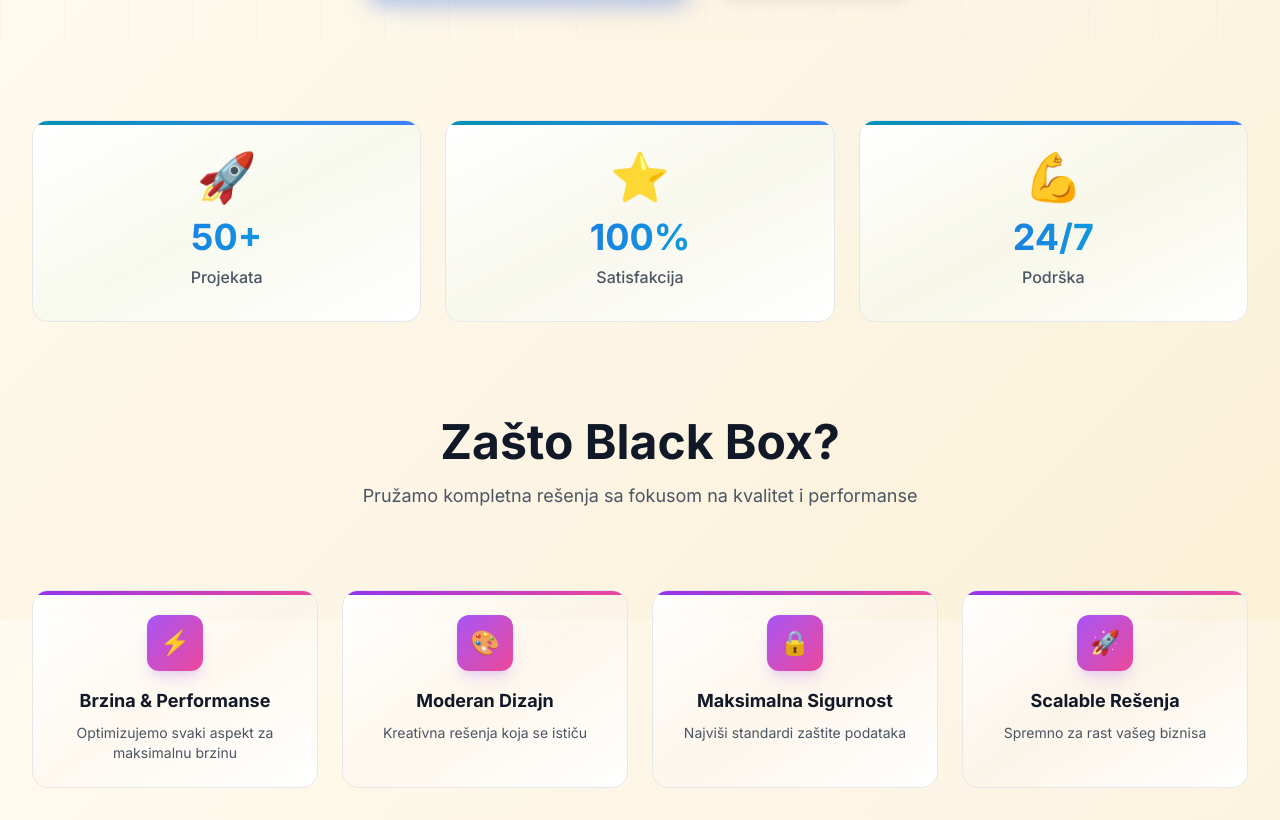
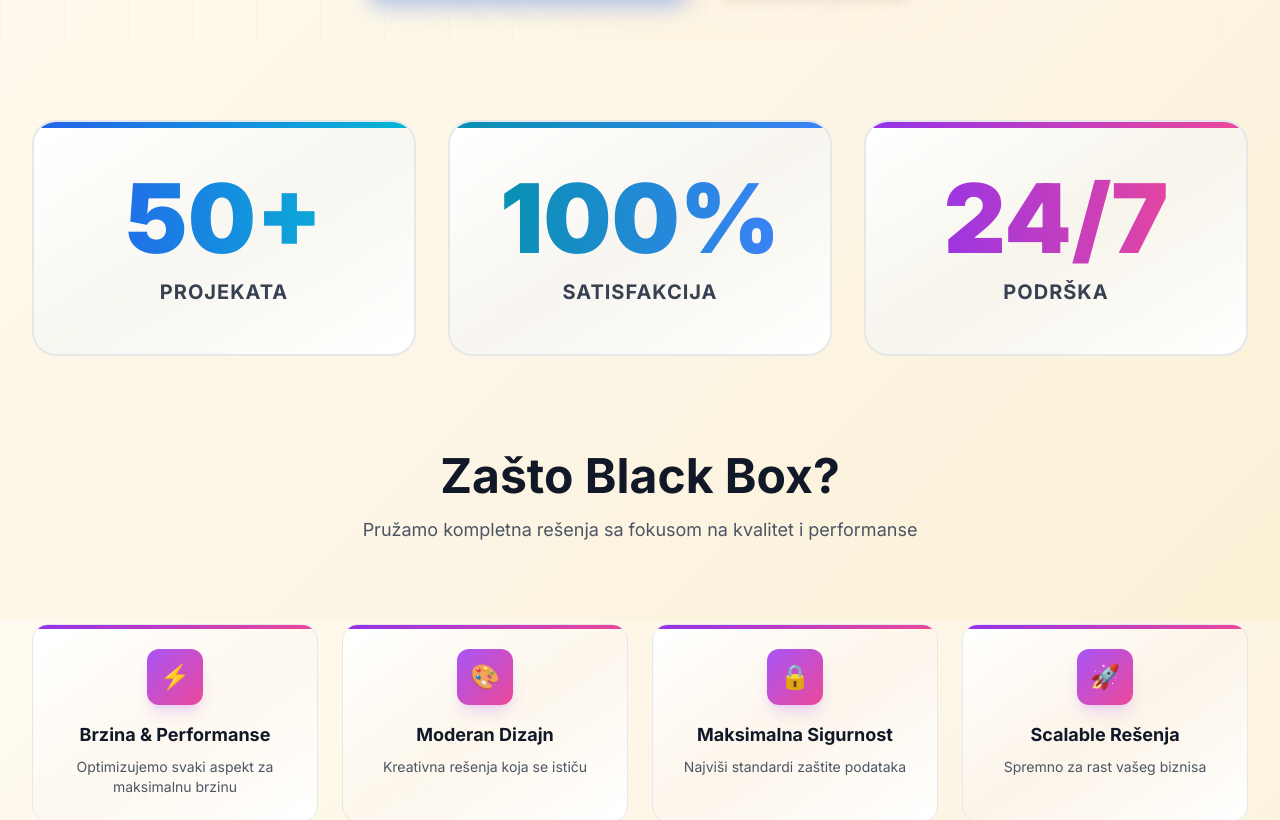
Before and after one commit to NemanjaNene/BlackBox_Site, a Next.js app: page / in a window 1280 px wide. Shown: the part 980-1800 px from the top of the page. Built offline with nearby package versions, Linux system fonts and the light colour scheme.

Commit message:
Stats kartice sa animiranim brojevima - bez emoji ikona, BOLD dizajn

```diff
--- a/components/About.tsx
+++ b/components/About.tsx
@@ -1,12 +1,86 @@
 'use client'
 
 import { motion } from 'framer-motion'
+import { useEffect, useState } from 'react'
+
+function StatCard({ stat, index }: { stat: any, index: number }) {
+  const [count, setCount] = useState(0)
+  const [isInView, setIsInView] = useState(false)
+
+  useEffect(() => {
+    if (!isInView) return
+
+    const target = parseInt(stat.number)
+    const duration = 2000
+    const increment = target / (duration / 16)
+    let current = 0
+
+    const timer = setInterval(() => {
+      current += increment
+      if (current >= target) {
+        setCount(target)
+        clearInterval(timer)
+      } else {
+        setCount(Math.floor(current))
+      }
+    }, 16)
+
+    return () => clearInterval(timer)
+  }, [isInView, stat.number])
+
+  return (
+    <motion.div
+      initial={{ opacity: 0, scale: 0.8 }}
+      whileInView={{ opacity: 1, scale: 1 }}
+      viewport={{ once: true, margin: "-100px" }}
+      onViewportEnter={() => setIsInView(true)}
+      transition={{ delay: index * 0.2, duration: 0.6, type: "spring" }}
+      whileHover={{ scale: 1.05, y: -10 }}
+      className="group relative"
+    >
+      <div className="relative bg-gradient-to-br from-white via-blue-50/40 to-white rounded-3xl p-12 border-2 border-gray-200 hover:border-blue-400 transition-all duration-500 text-center overflow-hidden">
+
+        {/* Animated gradient background */}
+        <motion.div
+          className={`absolute inset-0 bg-gradient-to-br ${stat.color} opacity-0 group-hover:opacity-5 transition-opacity duration-500`}
+        />
+
+        {/* Top gradient line */}
+        <div className={`absolute top-0 left-0 right-0 h-1.5 bg-gradient-to-r ${stat.color} rounded-t-3xl`} />
+
+        {/* Number with animation */}
+        <div className="relative z-10">
+          <motion.div
+            className={`text-7xl md:text-8xl font-black bg-gradient-to-r ${stat.color} bg-clip-text text-transparent mb-3`}
+            initial={{ scale: 0 }}
+            whileInView={{ scale: 1 }}
+            transition={{ delay: index * 0.2 + 0.3, type: "spring", bounce: 0.5 }}
+          >
+            {count}{stat.suffix}
+          </motion.div>
+
+          <motion.div
+            className="text-lg md:text-xl font-bold text-gray-700 uppercase tracking-wider"
+            initial={{ opacity: 0 }}
+            whileInView={{ opacity: 1 }}
+            transition={{ delay: index * 0.2 + 0.5 }}
+          >
+            {stat.label}
+          </motion.div>
+        </div>
+
+        {/* Glow effect on hover */}
+        <div className={`absolute inset-0 opacity-0 group-hover:opacity-100 transition-opacity duration-500 bg-gradient-to-t ${stat.color} blur-2xl -z-10`} />
+      </div>
+    </motion.div>
+  )
+}
 
 export default function About() {
   const stats = [
-    { number: '50+', label: 'Projekata', icon: '🚀' },
-    { number: '100%', label: 'Satisfakcija', icon: '⭐' },
-    { number: '24/7', label: 'Podrška', icon: '💪' },
+    { number: '50', suffix: '+', label: 'Projekata', color: 'from-blue-600 to-cyan-500' },
+    { number: '100', suffix: '%', label: 'Satisfakcija', color: 'from-cyan-600 to-blue-500' },
+    { number: '24', suffix: '/7', label: 'Podrška', color: 'from-purple-600 to-pink-500' },
   ]
 
   const features = [
@@ -42,23 +116,10 @@ export default function About() {
           whileInView={{ opacity: 1, y: 0 }}
           viewport={{ once: true }}
           transition={{ duration: 0.6 }}
-          className="grid md:grid-cols-3 gap-6 mb-24"
+          className="grid md:grid-cols-3 gap-8 mb-24"
         >
           {stats.map((stat, index) => (
-            <motion.div
-              key={index}
-              initial={{ opacity: 0, y: 20 }}
-              whileInView={{ opacity: 1, y: 0 }}
-              viewport={{ once: true }}
-              transition={{ delay: index * 0.1, duration: 0.5 }}
-              whileHover={{ y: -8 }}
-              className="relative bg-gradient-to-br from-white via-cyan-50/30 to-white rounded-2xl p-8 border border-gray-200 hover:border-cyan-300 hover:shadow-xl hover:shadow-cyan-500/10 transition-all duration-300 text-center overflow-hidden"
-            >
-              <div className="absolute top-0 left-0 right-0 h-1 bg-gradient-to-r from-cyan-600 to-blue-500 rounded-t-2xl" />
-              <div className="text-5xl mb-4">{stat.icon}</div>
-              <div className="text-4xl font-bold bg-gradient-to-r from-blue-600 to-cyan-500 bg-clip-text text-transparent mb-2">{stat.number}</div>
-              <div className="text-gray-600 font-medium">{stat.label}</div>
-            </motion.div>
+            <StatCard key={index} stat={stat} index={index} />
           ))}
         </motion.div>
 
```
